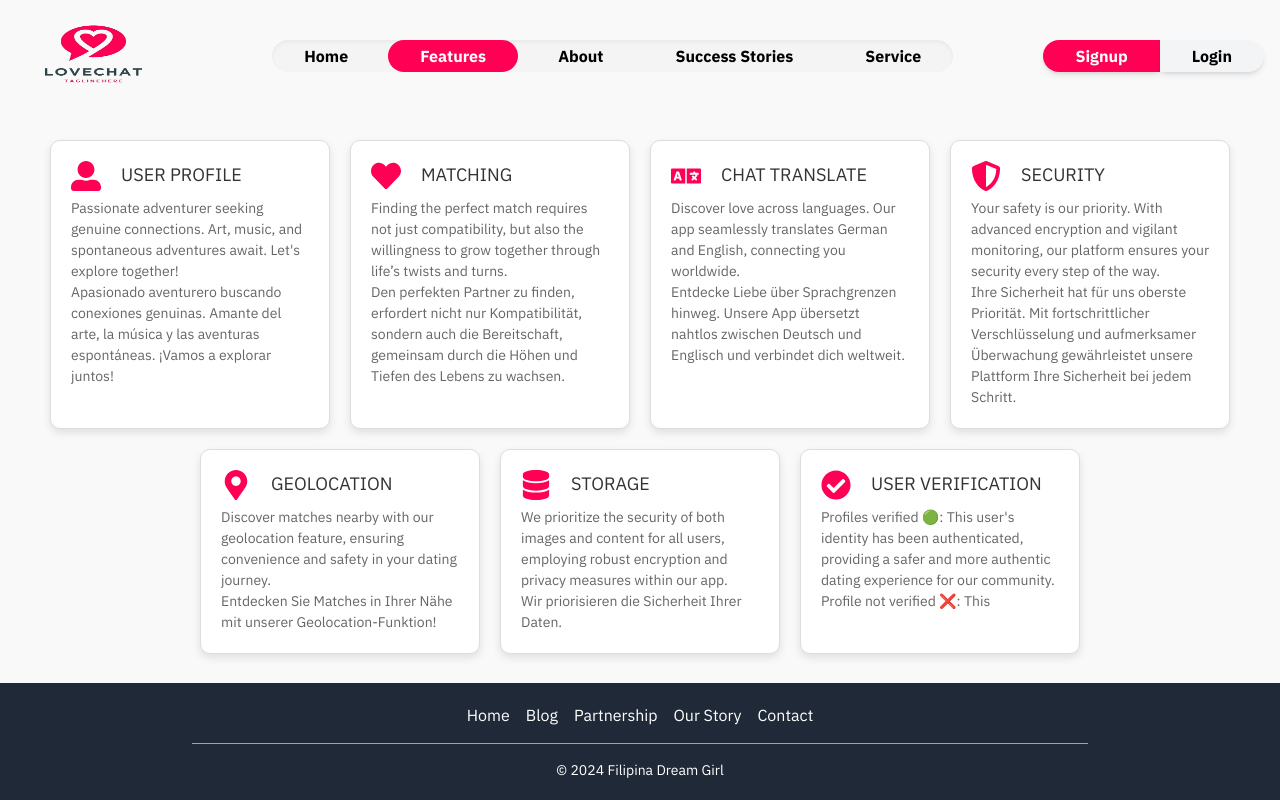
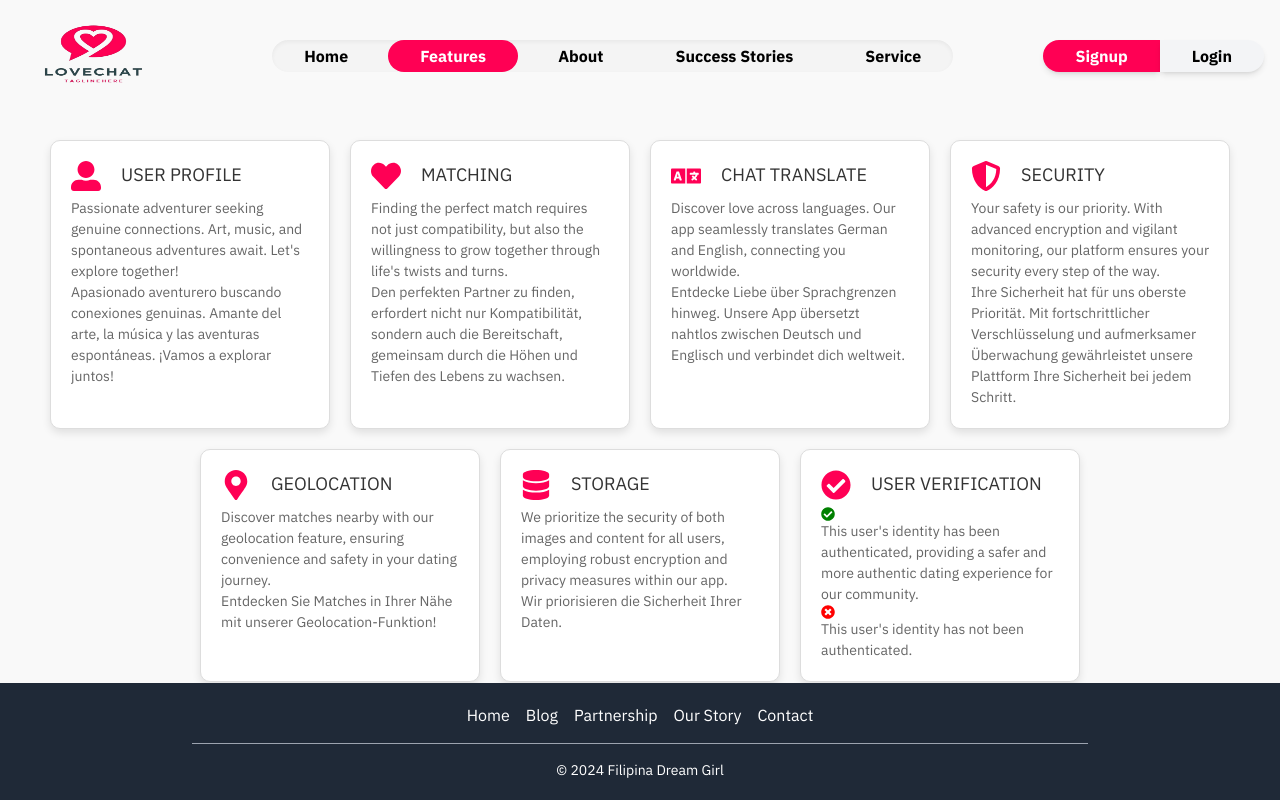
Before and after one commit to SheenPP/sample, a Next.js app: page /Features in a window 1280 px wide. Built offline with nearby package versions, Linux system fonts and the light colour scheme.

Commit message:
modified:   src/app/Features/page.tsx

```diff
--- a/src/app/Features/page.tsx
+++ b/src/app/Features/page.tsx
@@ -1,6 +1,6 @@
 import React from 'react';
 import './Features.css';
-import { FaUserAlt, FaHeart, FaLanguage, FaShieldAlt, FaMapMarkerAlt, FaDatabase, FaCheckCircle } from 'react-icons/fa';
+import { FaUserAlt, FaHeart, FaLanguage, FaShieldAlt, FaMapMarkerAlt, FaDatabase, FaCheckCircle, FaTimesCircle } from 'react-icons/fa';
 
 export default function Features() {
     return (
@@ -10,13 +10,13 @@ export default function Features() {
                 <div className="feature-box">
                     <FaUserAlt className="feature-icon" />
                     <h2 className="feature-title">USER PROFILE</h2>
-                    <p>Passionate adventurer seeking genuine connections. Art, music, and spontaneous adventures await. Let's explore together!</p>
+                    <p>Passionate adventurer seeking genuine connections. Art, music, and spontaneous adventures await. Let&apos;s explore together!</p>
                     <p>Apasionado aventurero buscando conexiones genuinas. Amante del arte, la música y las aventuras espontáneas. ¡Vamos a explorar juntos!</p>
                 </div>
                 <div className="feature-box">
                     <FaHeart className="feature-icon" />
                     <h2 className="feature-title">MATCHING</h2>
-                    <p>Finding the perfect match requires not just compatibility, but also the willingness to grow together through life’s twists and turns.</p>
+                    <p>Finding the perfect match requires not just compatibility, but also the willingness to grow together through life&apos;s twists and turns.</p>
                     <p>Den perfekten Partner zu finden, erfordert nicht nur Kompatibilität, sondern auch die Bereitschaft, gemeinsam durch die Höhen und Tiefen des Lebens zu wachsen.</p>
                 </div>
                 <div className="feature-box">
@@ -46,8 +46,8 @@ export default function Features() {
                 <div className="feature-box">
                     <FaCheckCircle className="feature-icon" />
                     <h2 className="feature-title">USER VERIFICATION</h2>
-                    <p>Profiles verified 🟢: This user's identity has been authenticated, providing a safer and more authentic dating experience for our community.</p>
-                    <p>Profile not verified ❌: This</p>
+                    <p><FaCheckCircle style={{ color: 'green' }} /> This user&apos;s identity has been authenticated, providing a safer and more authentic dating experience for our community.</p>
+                    <p><FaTimesCircle style={{ color: 'red' }} /> This user&apos;s identity has not been authenticated.</p>
                 </div>
             </div>
         </main>
```
